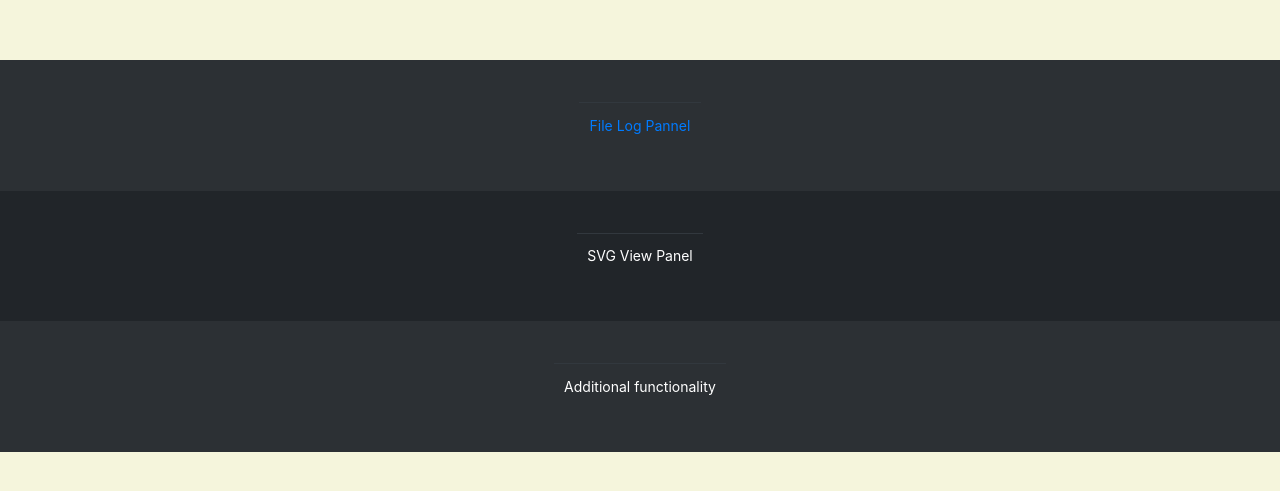
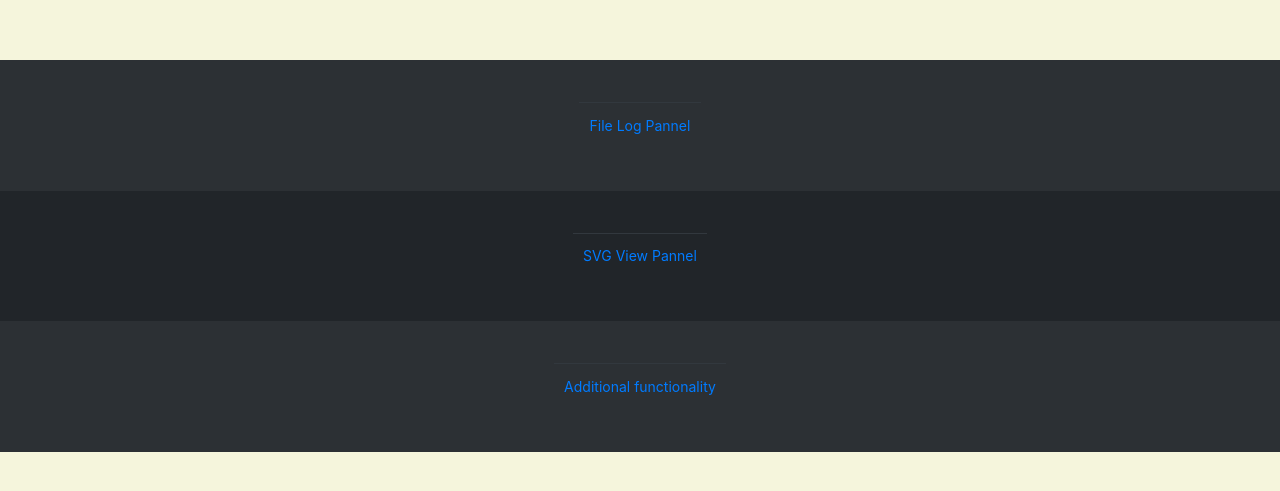
Before and after one commit to Ifavhoney/delete, a website: page A3Stub/public/index.html in a window 1280 px wide. Shown: the part 137-628 px from the top of the page. Drawn offline with nearby package versions, Linux system fonts and the light colour scheme; no server answers.

Commit message:
Built first screen's ui

```diff
--- a/A3Stub/public/index.html
+++ b/A3Stub/public/index.html
@@ -30,27 +30,6 @@
     <div id="filelog"></div>
 
 
-    <div class="center-screen">
-
-        <table class=" table table-striped table-dark">
-
-            <tbody>
-                <tr class="d-flex justify-content-center p-5">
-                    <td><a href="/fileLog">
-
-                            File Log Pannel</a></td>
-                </tr>
-                <tr class="d-flex justify-content-center p-5">
-                    <td>SVG View Panel</td>
-                </tr>
-                <tr class="d-flex justify-content-center p-5">
-                    <td>Additional functionality</td>
-
-                </tr>
-            </tbody>
-        </table>
-    </div>
-
     <!-- Leave me at the bottom of body -->
     <script src="/index.js"></script>
 </body>
--- a/A3Stub/public/index.js
+++ b/A3Stub/public/index.js
@@ -26,8 +26,23 @@ $(document).ready(function () {
     }
     */
 
-    let _Home = ["File Log Pannel", "SVG View Pannel", "Additional functionality"];
-    let _FileLog;
+    let _Home = [{ name: "File Log Pannel", href: "/fileLog" },
+    { name: "SVG View Pannel", href: "/fileLog" },
+    { name: "Additional functionality", href: "/fileLog" }];
+    let _FileLog = {
+        thead: [{ image: "image", width: "20%" }, { fileName: "File name", width: "20%" }
+            , { fileSize: "File size", width: "10%" }, { numRect: "Number of rectangles", width: "10%" },
+        { numRect: "Number of circles", width: "10%" },
+        { numRect: "Number of paths", width: "10%" },
+        { numRect: "Number of groups", width: "10%" },
+        ],
+        tBody: [{ image: "../uploads" }, { fileName: "File name" }
+            , { fileSize: "File size" }, { numRect: "Number of rectangles" },
+        { numRect: "Number of circles" },
+        { numRect: "Number of paths" },
+        { numRect: "Number of groups" },
+        ],
+    };
 
     // On page-load AJAX Example
     $.ajax({
@@ -60,32 +75,104 @@ $(document).ready(function () {
         {
             type: 'get',
             dataType: 'html',
+            url: '/fileLog',
+            data: {
+            },
+            //Use only for send
+            success: function (data) {
+                var link = document.getElementById('home');
+                link.style.display = 'none'; //or
+                let tHeadDoc = null;
+                //Type object of <Key, object>
+                for (let i = 0; i < _FileLog.thead.length; i++) {
+                    const element = _FileLog[i];
+                    let head = document.getElementById("fileLog");
+                    if (i == 0) {
+                        let temp = document.createElement("div");
+                        temp.className = "center-screen"
+                        let tempDoc = head.appendChild(temp);
+
+                        let table = document.createElement("table");
+                        table.className = "table table-bordered table-lg bg-light";
+                        let tableDoc = tempDoc.appendChild(table);
+
+                        let tHead = document.createElement("thead");
+                        tHeadDoc = tableDoc.appendChild(tHead);
+
+                    }
+                    //get tab
+                    let tr = document.createElement("tr");
+                    let trDoc = tHeadDoc.appendChild(tr);
+                    let th = document.createElement("th");
+                    th.style = element
+
+
+                }
+
+                console.log("Hello");
+            },
+            fail: (error) => {
+
+                console.log("error!!!");
+            }
+
+        });
+
+
+    $.ajax(
+
+        {
+            type: 'get',
+            dataType: 'html',
             url: '/',
             data: {
             },
+            //Use only for send
             success: function (data) {
+
+                var link = document.getElementById('home');
+                let tBodyDoc = null;
                 //Type object of <Key, object>
-                /*
-                let addresses = [];
-                for (let i = 0; i < data.stylist_1.length; i++) {
-                    //Adding to array
-                    addresses.push(data.stylist_1[i]);
-                    let temp = document.createElement("div");
-                    temp.innerHTML = addresses[i].Address;
-                    document.getElementById("home").appendChild(temp);
+                for (let i = 0; i < _Home.length; i++) {
+                    const element = _Home[i];
+                    let head = document.getElementById("home");
+                    if (i == 0) {
+                        let temp = document.createElement("div");
+                        temp.className = "center-screen"
+                        let tempDoc = head.appendChild(temp);
+
+                        let table = document.createElement("table");
+                        table.className = "table table-striped table-dark";
+                        let tableDoc = tempDoc.appendChild(table);
+
+                        let tbody = document.createElement("tbody");
+                        tBodyDoc = tableDoc.appendChild(tbody);
+
+                    }
+                    //get tab
+                    let tr = document.createElement("tr");
+                    tr.setAttribute("class", "d-flex justify-content-center p-5");
+                    let trDoc = tBodyDoc.appendChild(tr);
+                    let td = document.createElement("td");
+                    let tdDoc = trDoc.appendChild(td);
+                    let a = document.createElement("a");
+                    a.href = element.href;
+                    //do something if clicked remove state of screen
+                    a.innerHTML = element.name;
+
+                    tdDoc.appendChild(a);
+
                 }
-                console.log("addresses")
-                */
-
-
 
 
             },
             fail: (error) => {
+
                 console.log("error!!!");
             }
 
         });
+
 
     // Event listener form example , we can use this instead explicitly listening for events
     // No redirects if possible
--- a/A3Stub/public/style.css
+++ b/A3Stub/public/style.css
@@ -12,7 +12,7 @@ body {
     background-color:beige;
 }
 
-
+<!-- -->
 thead tr th{
 
   padding-right: 0 !important;
```
Also changed, not shown: A3Stub/app.js (+9 -1 lines), A3Stub/public/fileLogs.html (renamed from A3Stub/public/fileLogPanel.html, +0 -4 lines).
